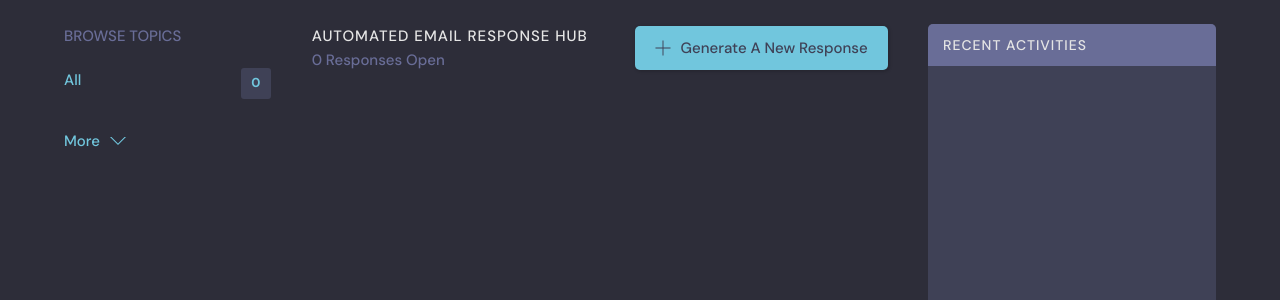
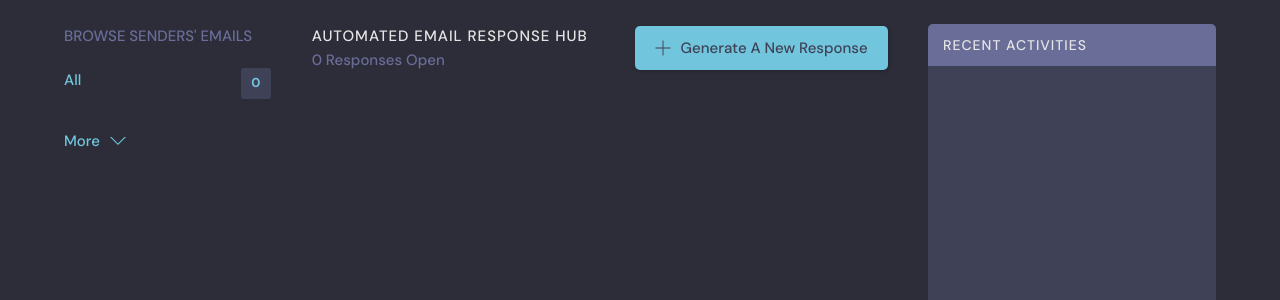
Before and after one commit to M3X1CO/Exchange, a Django app: page / in a window 1280 px wide. Shown: the part 76-376 px from the top of the page. Run offline with Django 5.2, Linux system fonts and the light colour scheme; data that the repository does not hold is empty.

Commit message:
Update topics_component.html
changed ui label

```diff
--- a/base/templates/base/topics_component.html
+++ b/base/templates/base/topics_component.html
@@ -1,6 +1,6 @@
 <div class="topics">
   <div class="topics__header">
-    <h2>Browse Topics</h2>
+    <h2>Browse Senders' Emails</h2>
   </div>
   <ul class="topics__list">
     <li>
```
